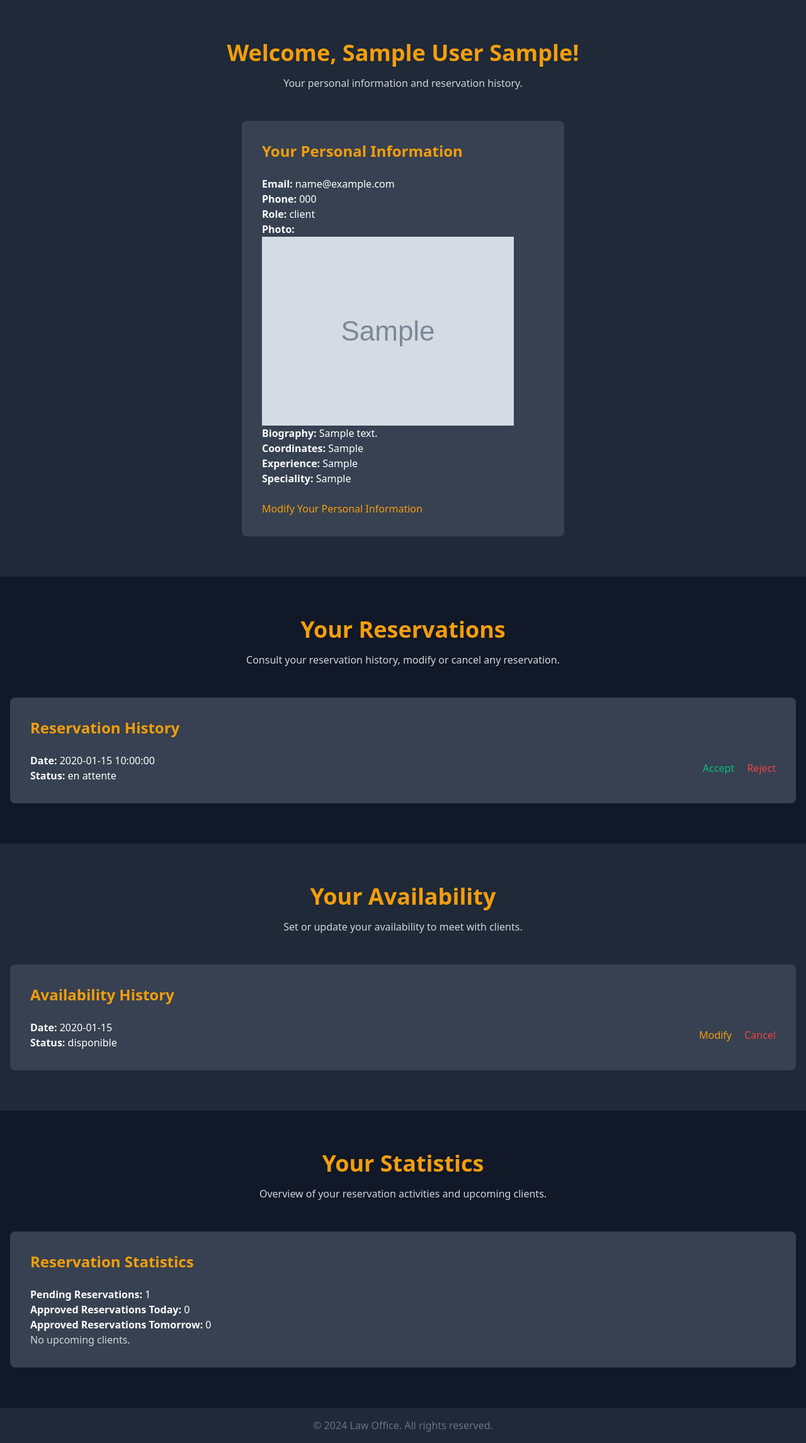
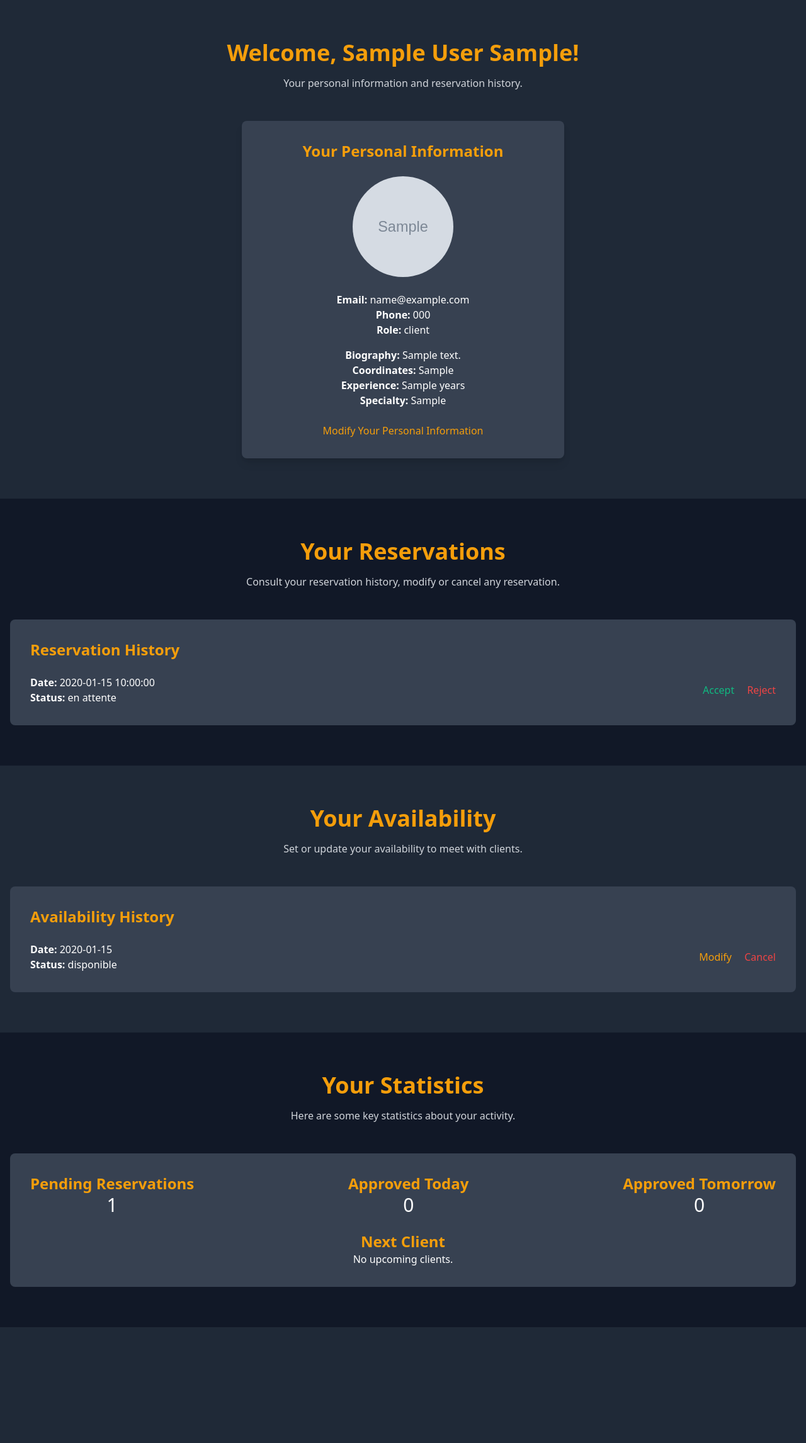
Before and after one commit to hichamoubaha/AvocatConnect-Plateforme-de-R-servation-de-Consultations-Juridiques, a PHP site: page /avocat_dashboard.php in a window 1280 px wide. Shown: the part 72-2364 px from the top of the page at 63% size. After the commit the page ends 2180 px from the top, so only its background shows below. Run offline with PHP 8.4, Linux system fonts and the light colour scheme; the visitor is signed in with stand-in values (Sample User, id 1); tables that the repository leaves empty hold one stand-in row (values such as "Sample post"); grey boxes marked "Sample" are stand-in pictures.

Commit message:
upgrade the avocat-dashboard and work on modifying info like add images and speciality

```diff
--- a/views/avocat_dashboard.php
+++ b/views/avocat_dashboard.php
@@ -72,30 +72,35 @@ mysqli_close($conn);
 
 <!-- User Info Section -->
 <section class="py-16 bg-gray-800">
-    <div class="container mx-auto px-4">
-        <div class="text-center mb-12">
+    <div class="container mx-auto px-4 text-center">
+        <div class="mb-12">
             <h2 class="text-4xl font-bold text-yellow-500">Welcome, <?php echo htmlspecialchars($user_info['nom'] . ' ' . $user_info['prenom']); ?>!</h2>
             <p class="mt-4 text-gray-300">Your personal information and reservation history.</p>
         </div>
 
-        <div class="max-w-lg mx-auto bg-gray-700 p-8 rounded-lg">
-            <h3 class="text-2xl font-bold text-yellow-500 mb-6">Your Personal Information</h3>
+        <div class="max-w-lg mx-auto bg-gray-700 p-8 rounded-lg shadow-lg">
+            <h3 class="text-2xl font-semibold text-yellow-500 mb-6">Your Personal Information</h3>
+
+            <!-- Display profile info from Info table -->
+            <?php if ($info): ?>
+                <div class="mb-6">
+                    <img src="<?php echo htmlspecialchars($info['photo']); ?>" alt="Profile Photo" class="rounded-full w-40 h-40 mx-auto mb-6">
+                </div>
                 <p><strong>Email:</strong> <?php echo htmlspecialchars($user_info['Email']); ?></p>
                 <p><strong>Phone:</strong> <?php echo htmlspecialchars($user_info['telephone']); ?></p>
                 <p><strong>Role:</strong> <?php echo htmlspecialchars($user_info['role']); ?></p>
 
-            <!-- Display profile info from Info table -->
-            <?php if ($info): ?>
-                <p><strong>Photo:</strong> <img src="<?php echo htmlspecialchars($info['photo']); ?>" alt="Profile Photo"></p>
+                <div class="mt-4">
                     <p><strong>Biography:</strong> <?php echo htmlspecialchars($info['Biographie']); ?></p>
                     <p><strong>Coordinates:</strong> <?php echo htmlspecialchars($info['coordonnee']); ?></p>
-                <p><strong>Experience:</strong> <?php echo htmlspecialchars($info['annee_experience']); ?></p>
-                <p><strong>Speciality:</strong> <?php echo htmlspecialchars($info['specialite']); ?></p>
+                    <p><strong>Experience:</strong> <?php echo htmlspecialchars($info['annee_experience']); ?> years</p>
+                    <p><strong>Specialty:</strong> <?php echo htmlspecialchars($info['specialite']); ?></p>
+                </div>
             <?php endif; ?>
 
             <!-- Modify Personal Info -->
             <div class="mt-6">
-                <a href="../views/modify_profile.php" class="text-yellow-500 hover:text-yellow-400">Modify Your Personal Information</a>
+                <a href="../views/modify_profile.php" class="text-yellow-500 hover:text-yellow-400 transition-colors">Modify Your Personal Information</a>
             </div>
         </div>
     </div>
@@ -170,31 +175,37 @@ mysqli_close($conn);
     <div class="container mx-auto px-4">
         <div class="text-center mb-12">
             <h2 class="text-4xl font-bold text-yellow-500">Your Statistics</h2>
-            <p class="mt-4 text-gray-300">Overview of your reservation activities and upcoming clients.</p>
+            <p class="mt-4 text-gray-300">Here are some key statistics about your activity.</p>
         </div>
 
         <div class="bg-gray-700 p-8 rounded-lg">
-            <h3 class="text-2xl font-bold text-yellow-500 mb-6">Reservation Statistics</h3>
-            <p><strong>Pending Reservations:</strong> <?php echo $pending_reservations_count; ?></p>
-            <p><strong>Approved Reservations Today:</strong> <?php echo $approved_today_count; ?></p>
-            <p><strong>Approved Reservations Tomorrow:</strong> <?php echo $approved_tomorrow_count; ?></p>
+            <div class="flex justify-between mb-4">
+                <div class="text-center">
+                    <h3 class="text-2xl font-semibold text-yellow-500">Pending Reservations</h3>
+                    <p class="text-3xl"><?php echo $pending_reservations_count; ?></p>
+                </div>
+                <div class="text-center">
+                    <h3 class="text-2xl font-semibold text-yellow-500">Approved Today</h3>
+                    <p class="text-3xl"><?php echo $approved_today_count; ?></p>
+                </div>
+                <div class="text-center">
+                    <h3 class="text-2xl font-semibold text-yellow-500">Approved Tomorrow</h3>
+                    <p class="text-3xl"><?php echo $approved_tomorrow_count; ?></p>
+                </div>
+            </div>
 
+            <div class="mt-6 text-center">
+                <h3 class="text-2xl font-semibold text-yellow-500">Next Client</h3>
                 <?php if ($next_client): ?>
-                <h3 class="text-2xl font-bold text-yellow-500 mt-8 mb-6">Next Client</h3>
-                <p><strong>Name:</strong> <?php echo htmlspecialchars($next_client['client_name']); ?></p>
                     <p><strong>Date:</strong> <?php echo htmlspecialchars($next_client['reservation_date']); ?></p>
                     <p><strong>Status:</strong> <?php echo htmlspecialchars($next_client['statut']); ?></p>
                 <?php else: ?>
-                <p class="text-gray-300">No upcoming clients.</p>
+                    <p>No upcoming clients.</p>
                 <?php endif; ?>
+            </div>
         </div>
     </div>
 </section>
 
-<!-- Footer -->
-<footer class="py-4 bg-gray-800 text-center">
-    <p class="text-gray-500">&copy; 2024 Law Office. All rights reserved.</p>
-</footer>
-
 </body>
 </html>
```
Lines whose indentation alone changed are shown as unchanged.
